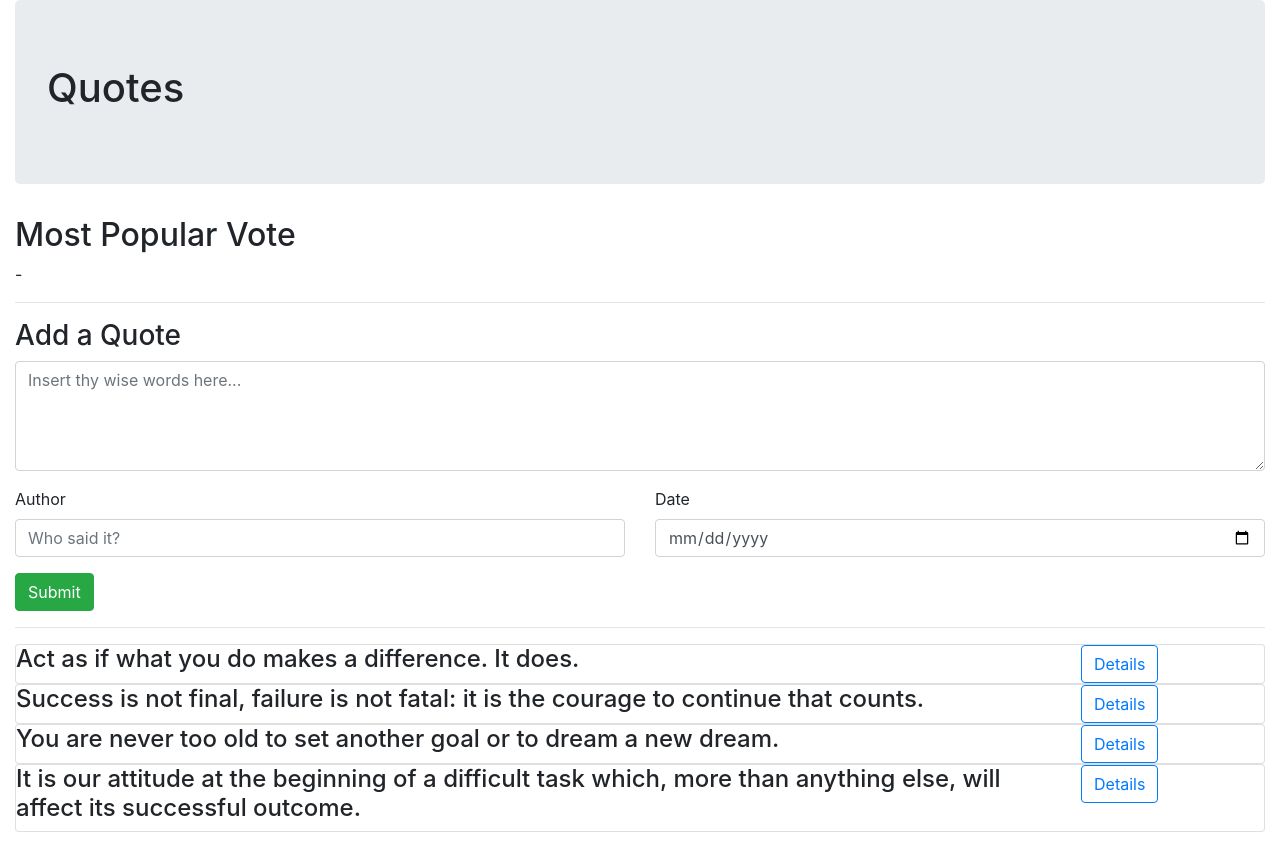
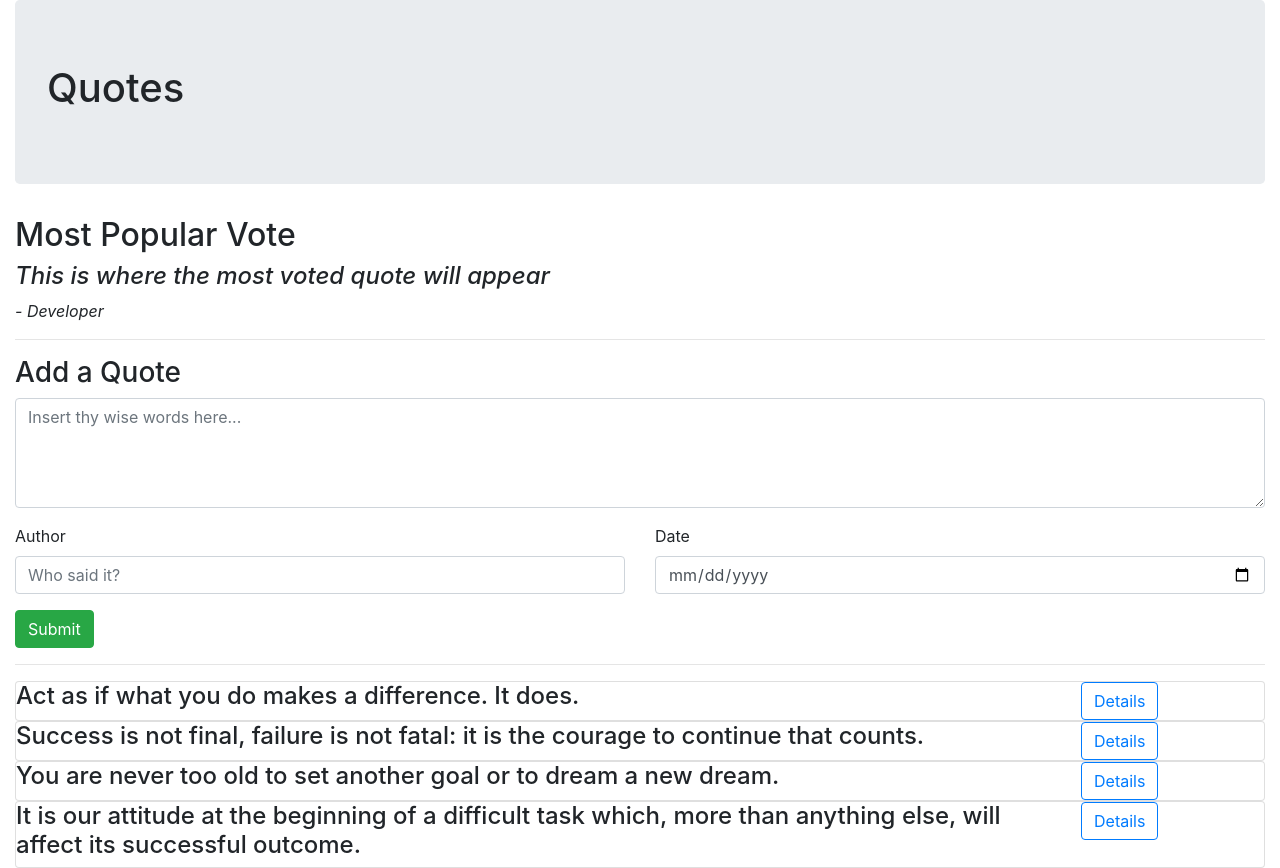
Before and after one commit to Nicholas-Muturi/mc21-quotes, an Angular app: page / in a window 1280 px wide. Before the commit the page ends 832 px from the top, so only its background shows below. Built offline with nearby package versions, Linux system fonts and the light colour scheme.

Commit message:
Created directive to italicize the most voted quote

```diff
--- a/src/app/highlight.directive.ts
+++ b/src/app/highlight.directive.ts
@@ -1,10 +1,12 @@
-import { Directive } from '@angular/core';
+import { Directive, ElementRef } from '@angular/core';
 
 @Directive({
   selector: '[appHighlight]'
 })
 export class HighlightDirective {
 
-  constructor() { }
+  constructor(private elem:ElementRef) {
+    this.elem.nativeElement.style.fontStyle='italic';
+  }
 
 }
--- a/src/app/quote/quote.component.html
+++ b/src/app/quote/quote.component.html
@@ -4,8 +4,8 @@
   </div>
   <div id="specialQuote">
     <h2>Most Popular Vote</h2>
-    <h4>{{highestVotedQuote.quote}}</h4>
-    <p>- {{highestVotedQuote.author}}</p>
+    <h4 appHighlight>{{highestVotedQuote.quote}}</h4>
+    <p appHighlight>- {{highestVotedQuote.author}}</p>
   </div>
   <hr>
   <quote-form (quoteAdd)="addQuote($event)"></quote-form>
--- a/src/app/quote/quote.component.ts
+++ b/src/app/quote/quote.component.ts
@@ -22,8 +22,8 @@ export class QuoteComponent implements OnInit {
   highestVotedQuote = {
     voteCount: 0,
     qID: 0,
-    quote: "",
-    author: ""
+    quote: "This is where the most voted quote will appear",
+    author: "Developer"
   }
 
   //Button Click Functions
```
